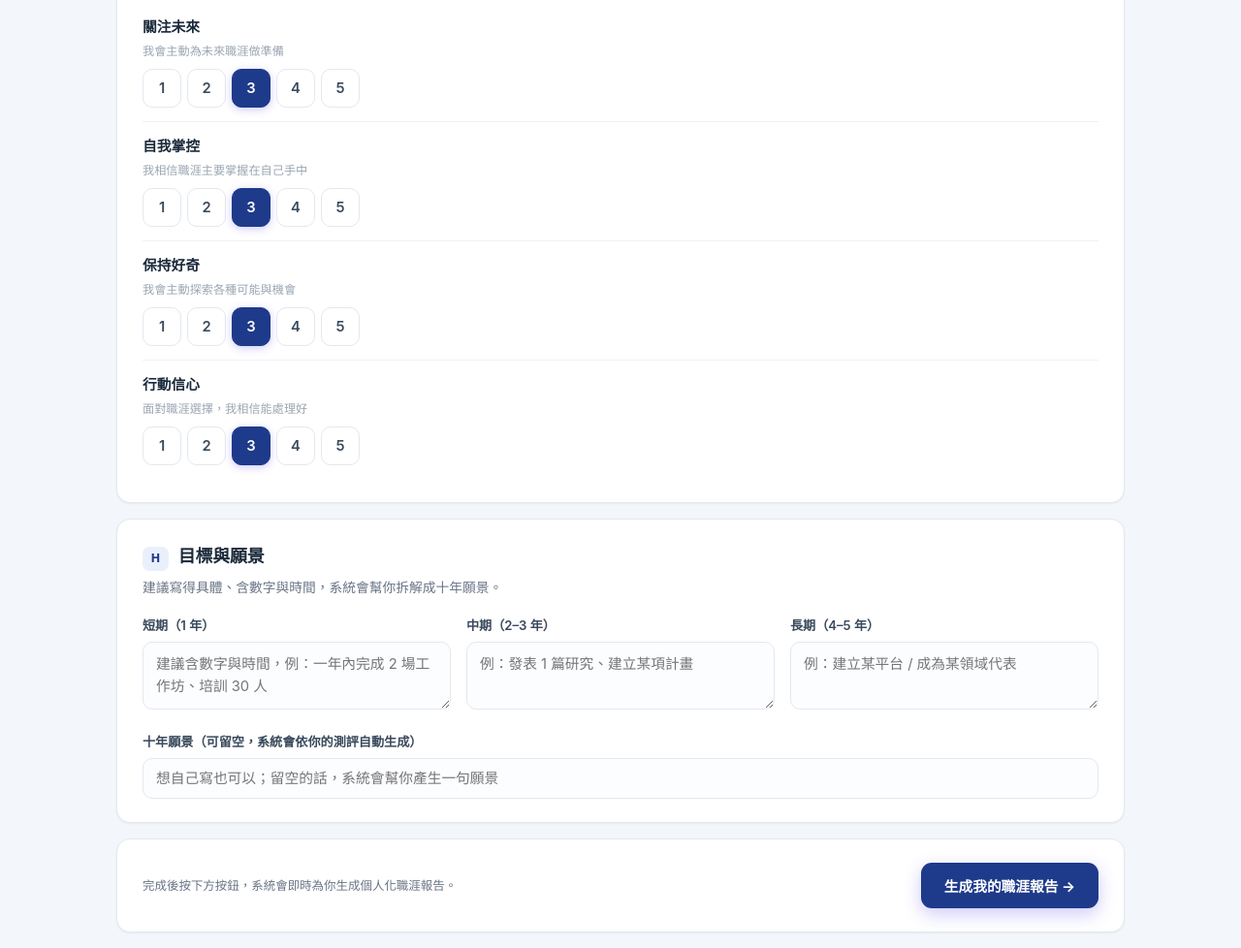
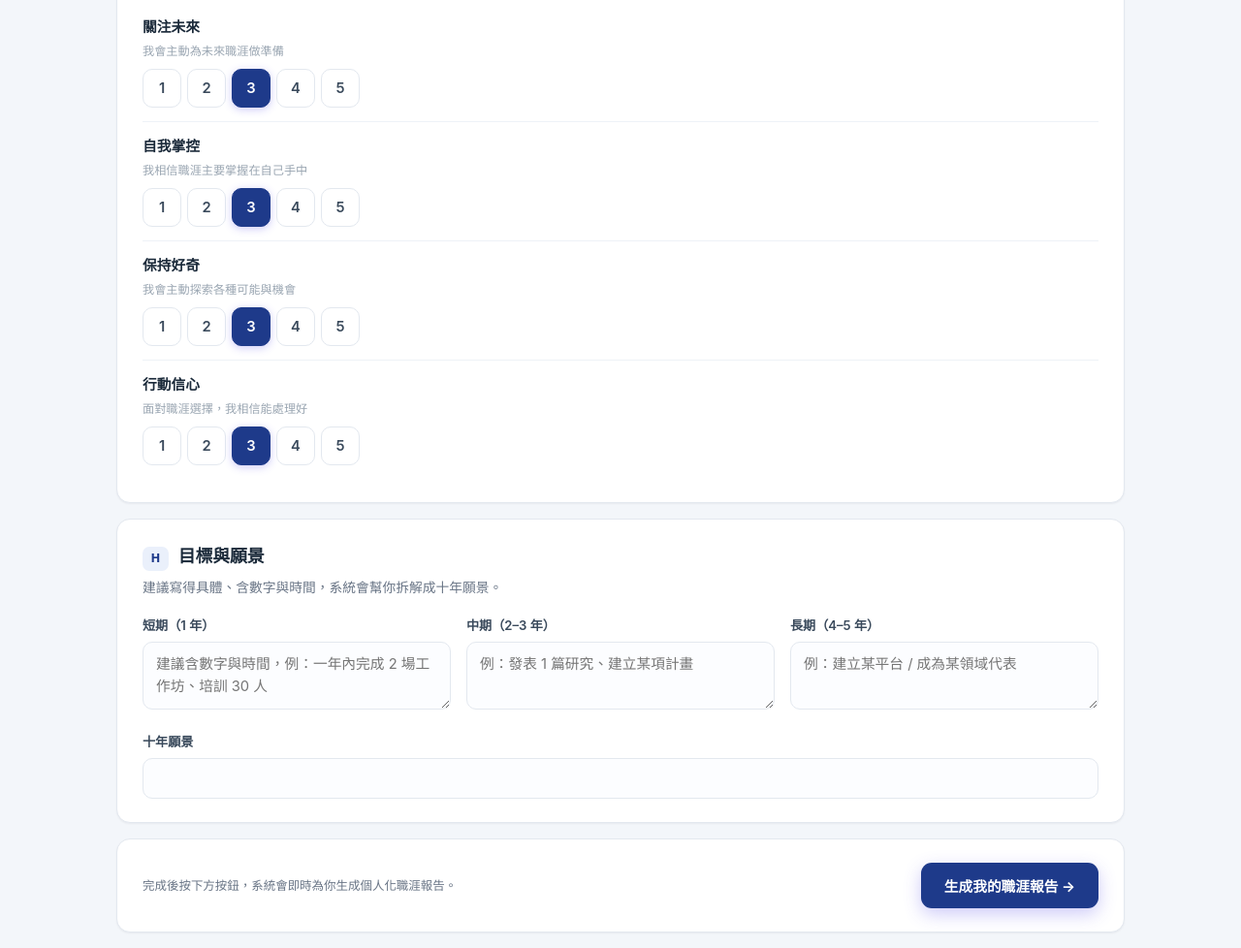
Before and after one commit to 9400office-boop/chimei_career, a plain HTML site: page index.html in a window 1280 px wide. Shown: the part 6649-7627 px from the top of the page at 97% size. Drawn offline with Linux system fonts and the light colour scheme.

Commit message:
Update index.html

```diff
--- a/index.html
+++ b/index.html
@@ -312,7 +312,7 @@ canvas{max-width:100%;height:auto}
       <div><label class="fld">中期（2–3 年）</label><textarea id="g_mid" placeholder="例：發表 1 篇研究、建立某項計畫"></textarea></div>
       <div><label class="fld">長期（4–5 年）</label><textarea id="g_long" placeholder="例：建立某平台 / 成為某領域代表"></textarea></div>
     </div>
-    <div style="margin-top:16px"><label class="fld">十年願景（可留空，系統會依你的測評自動生成）</label><input type="text" id="g_vision" placeholder="想自己寫也可以；留空的話，系統會幫你產生一句願景"></div>
+    <div style="margin-top:16px"><label class="fld">十年願景</label><input type="text" id="g_vision" placeholder=""></div>
   </div>
 
   <div class="card">
```
